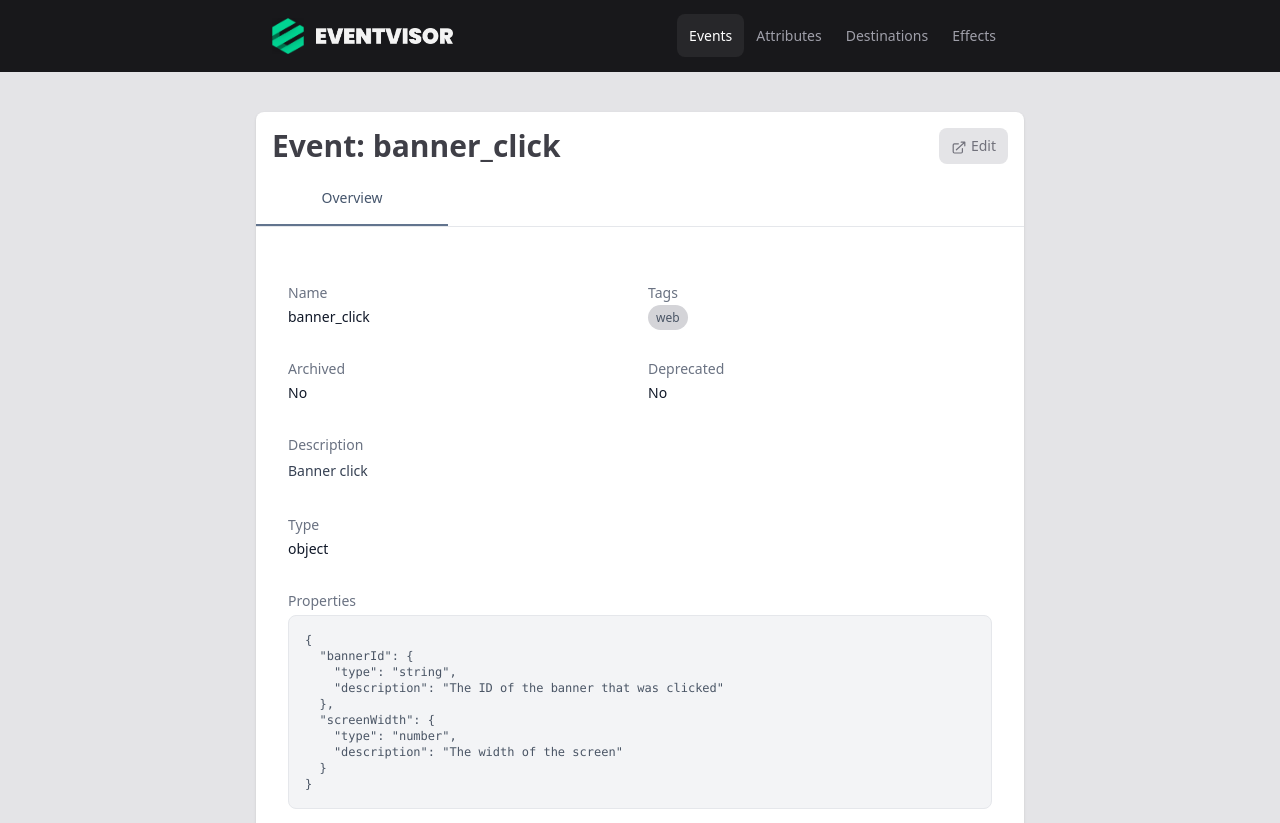
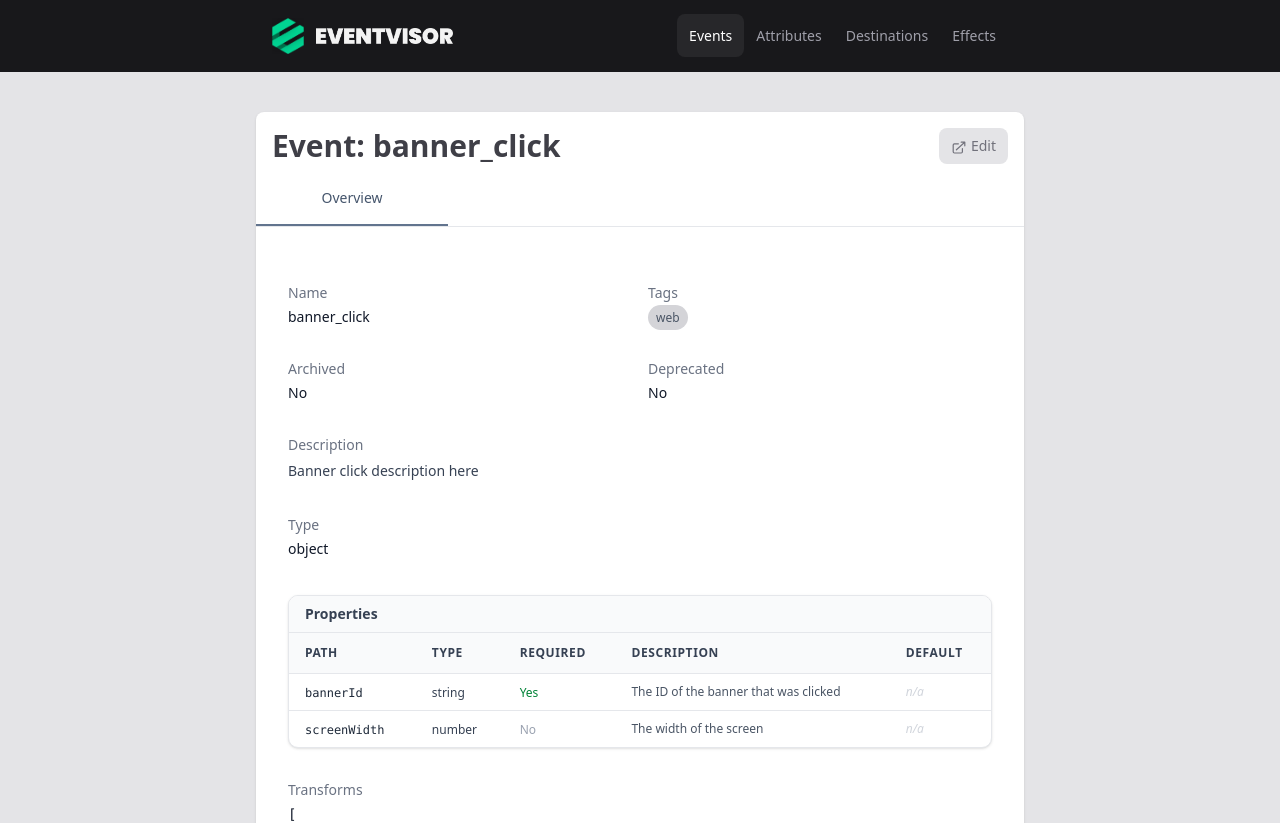
Before and after one commit to eventvisor/eventvisor, a React (Vite) app in the folder packages/catalog/: page /#/events/banner_click in a window 1280 px wide. Shown: the top 823 px of the page. Built offline with nearby package versions, Linux system fonts and the light colour scheme.

Commit message:
feat: properties table in catalog (#25)

```diff
--- a/packages/catalog/public/catalog.json
+++ b/packages/catalog/public/catalog.json
@@ -1,9 +1,9 @@
 {
   "links": {
-    "attribute": "https://github.com/eventvisor/eventvisor/blob/catalog/projects/project-1/attributes/{{name}}.yml",
-    "event": "https://github.com/eventvisor/eventvisor/blob/catalog/projects/project-1/events/{{name}}.yml",
-    "destination": "https://github.com/eventvisor/eventvisor/blob/catalog/projects/project-1/destinations/{{name}}.yml",
-    "effect": "https://github.com/eventvisor/eventvisor/blob/catalog/projects/project-1/effects/{{name}}.yml",
+    "attribute": "https://github.com/eventvisor/eventvisor/blob/catalog-attributes/projects/project-1/attributes/{{name}}.yml",
+    "event": "https://github.com/eventvisor/eventvisor/blob/catalog-attributes/projects/project-1/events/{{name}}.yml",
+    "destination": "https://github.com/eventvisor/eventvisor/blob/catalog-attributes/projects/project-1/destinations/{{name}}.yml",
+    "effect": "https://github.com/eventvisor/eventvisor/blob/catalog-attributes/projects/project-1/effects/{{name}}.yml",
     "commit": "https://github.com/eventvisor/eventvisor/commit/{{hash}}"
   },
   "projectConfig": { "tags": ["web", "mobile"] },
@@ -37,6 +37,37 @@
         "lastModified": {
           "commit": "2e90890",
           "timestamp": "2025-09-29T23:00:33+02:00",
+          "author": "Fahad Heylaal"
+        }
+      },
+      "testNested": {
+        "description": "Test nested attribute",
+        "tags": ["web"],
+        "type": "object",
+        "properties": {
+          "foo": { "type": "string" },
+          "user": {
+            "type": "object",
+            "properties": {
+              "id": { "type": "string", "description": "The user's ID" },
+              "name": { "type": "string", "description": "User's name" },
+              "address": {
+                "type": "object",
+                "properties": {
+                  "street": { "type": "string", "description": "User's street" },
+                  "city": { "type": "string", "description": "User's city" },
+                  "zip": { "type": "string", "description": "User's zip" },
+                  "country": { "type": "string", "description": "User's country" }
+                },
+                "required": ["street", "city", "country"]
+              }
+            }
+          }
+        },
+        "required": ["user"],
+        "lastModified": {
+          "commit": "b97d430",
+          "timestamp": "2025-10-28T22:40:20+01:00",
           "author": "Fahad Heylaal"
         }
       },
@@ -159,7 +190,7 @@
     },
     "events": {
       "banner_click": {
-        "description": "Banner click",
+        "description": "Banner click description here",
         "tags": ["web"],
         "type": "object",
         "properties": {
@@ -176,8 +207,8 @@
           }
         ],
         "lastModified": {
-          "commit": "2e90890",
-          "timestamp": "2025-09-29T23:00:33+02:00",
+          "commit": "30690e7",
+          "timestamp": "2025-10-19T23:42:22+02:00",
           "author": "Fahad Heylaal"
         }
       },
--- a/packages/catalog/src/blocks/page-attributes-view.tsx
+++ b/packages/catalog/src/blocks/page-attributes-view.tsx
@@ -59,18 +59,21 @@ export function DisplayAttributeOverview() {
           <dd className="mt-1 text-sm text-gray-900">{entity.type}</dd>
         </div>
 
-        <div className="col-span-2">
-          <dt className="text-sm font-medium text-gray-500">Properties</dt>
-          <dd className="mt-1 text-sm text-gray-900">
-            <Properties properties={entity.properties} required={entity.required} />
-          </dd>
-        </div>
+        {entity.properties && (
+          <div className="col-span-2">
+            <dd className="mt-1 text-sm text-gray-900">
+              <Properties schema={entity} />
+            </dd>
+          </div>
+        )}
 
         {entity.transforms && (
           <div className="col-span-2">
             <dt className="text-sm font-medium text-gray-500">Transforms</dt>
             <dd className="mt-1 text-sm text-gray-900">
-              <Properties properties={entity.transforms} />
+              <pre>
+                <code>{JSON.stringify(entity.transforms, null, 2)}</code>
+              </pre>
             </dd>
           </div>
         )}
@@ -79,7 +82,9 @@ export function DisplayAttributeOverview() {
           <div className="col-span-2">
             <dt className="text-sm font-medium text-gray-500">Persist</dt>
             <dd className="mt-1 text-sm text-gray-900">
-              <Properties properties={entity.persist} />
+              <pre>
+                <code>{JSON.stringify(entity.persist, null, 2)}</code>
+              </pre>
             </dd>
           </div>
         )}
--- a/packages/catalog/src/blocks/page-events-view.tsx
+++ b/packages/catalog/src/blocks/page-events-view.tsx
@@ -60,9 +60,8 @@ export function DisplayEventOverview() {
         </div>
 
         <div className="col-span-2">
-          <dt className="text-sm font-medium text-gray-500">Properties</dt>
           <dd className="mt-1 text-sm text-gray-900">
-            <Properties properties={entity.properties} required={entity.required} />
+            <Properties schema={entity} />
           </dd>
         </div>
 
@@ -70,7 +69,9 @@ export function DisplayEventOverview() {
           <div className="col-span-2">
             <dt className="text-sm font-medium text-gray-500">Conditions</dt>
             <dd className="mt-1 text-sm text-gray-900">
-              <Properties properties={entity.conditions} />
+              <pre>
+                <code>{JSON.stringify(entity.conditions, null, 2)}</code>
+              </pre>
             </dd>
           </div>
         )}
@@ -79,7 +80,9 @@ export function DisplayEventOverview() {
           <div className="col-span-2">
             <dt className="text-sm font-medium text-gray-500">Sample</dt>
             <dd className="mt-1 text-sm text-gray-900">
-              <Properties properties={entity.sample} />
+              <pre>
+                <code>{JSON.stringify(entity.sample, null, 2)}</code>
+              </pre>
             </dd>
           </div>
         )}
@@ -88,7 +91,9 @@ export function DisplayEventOverview() {
           <div className="col-span-2">
             <dt className="text-sm font-medium text-gray-500">Transforms</dt>
             <dd className="mt-1 text-sm text-gray-900">
-              <Properties properties={entity.transforms} />
+              <pre>
+                <code>{JSON.stringify(entity.transforms, null, 2)}</code>
+              </pre>
             </dd>
           </div>
         )}
@@ -97,7 +102,9 @@ export function DisplayEventOverview() {
           <div className="col-span-2">
             <dt className="text-sm font-medium text-gray-500">Destination overrides</dt>
             <dd className="mt-1 text-sm text-gray-900">
-              <Properties properties={entity.destinations} />
+              <pre>
+                <code>{JSON.stringify(entity.destinations, null, 2)}</code>
+              </pre>
             </dd>
           </div>
         )}
--- a/packages/catalog/src/blocks/properties.tsx
+++ b/packages/catalog/src/blocks/properties.tsx
@@ -1,12 +1,170 @@
 import React from "react";
 
-// @TODO: Improve the display of the properties
-export function Properties(props: any) {
-  const { properties } = props;
+type PropertyInfo = {
+  path: string;
+  type: string;
+  required: boolean;
+  description?: string;
+  default?: any;
+};
+
+function flattenSchemaProperties(schema: any, basePath: string = ""): PropertyInfo[] {
+  let results: PropertyInfo[] = [];
+  if (!schema || typeof schema !== "object") return results;
+
+  if (schema.type === "object" && schema.properties && typeof schema.properties === "object") {
+    const keys = Object.keys(schema.properties);
+    for (const key of keys) {
+      const propSchema = schema.properties[key];
+      // A property is required if it's listed in the current schema's required array
+      const isRequired = (schema.required || []).includes(key);
+      const fullPath = basePath ? `${basePath}.${key}` : key;
+
+      if (
+        propSchema.type === "object" &&
+        propSchema.properties &&
+        typeof propSchema.properties === "object"
+      ) {
+        // Add the intermediate object path if it has properties
+        results.push({
+          path: fullPath,
+          type: "object",
+          required: isRequired,
+          description: propSchema.description,
+          default: propSchema.default,
+        });
+
+        // Recursively flatten nested objects
+        results = results.concat(flattenSchemaProperties(propSchema, fullPath));
+      } else if (propSchema.type === "array" && propSchema.items) {
+        // Show the type as array of type if it's an array
+        let itemType = "";
+        if (propSchema.items.type) {
+          itemType = propSchema.items.type;
+        } else if (propSchema.items.$ref) {
+          itemType = propSchema.items.$ref;
+        } else if (propSchema.items) {
+          itemType = "object";
+        }
+        results.push({
+          path: fullPath,
+          type: `array of ${itemType}`,
+          required: isRequired,
+          description: propSchema.description,
+          default: propSchema.default,
+        });
+
+        // If array items are objects with properties, also flatten them:
+        if (propSchema.items && propSchema.items.type === "object" && propSchema.items.properties) {
+          results = results.concat(flattenSchemaProperties(propSchema.items, `${fullPath}[]`));
+        }
+      } else {
+        // Leaf property
+        results.push({
+          path: fullPath,
+          type: propSchema.type || "any",
+          required: isRequired,
+          description: propSchema.description,
+          default: propSchema.default,
+        });
+      }
+    }
+  }
+  return results;
+}
+
+export const PropertiesTable: React.FC<{ schema: any }> = ({ schema }) => {
+  const properties = flattenSchemaProperties(schema);
+
+  if (!schema || !schema.properties || Object.keys(schema.properties).length === 0) {
+    return (
+      <div className="flex items-center justify-center p-8 bg-gray-50 rounded-xl border-2 border-dashed border-gray-200">
+        <div className="text-center">
+          <div className="text-gray-400 text-4xl mb-2">📋</div>
+          <p className="text-gray-500 text-sm font-medium">No properties defined</p>
+        </div>
+      </div>
+    );
+  }
 
   return (
-    <pre className="bg-gray-100 p-4 rounded-md font-mono text-xs text-gray-600 border border-gray-200">
-      <code>{JSON.stringify(properties, null, 2)}</code>
-    </pre>
+    <div className="bg-white rounded-lg border border-gray-200 shadow-sm overflow-hidden">
+      {/* Table Header */}
+      <div className="bg-gray-50 px-4 py-2 border-b border-gray-200">
+        <h3 className="text-sm font-semibold text-gray-700">Properties</h3>
+      </div>
+
+      {/* Table */}
+      <div className="overflow-x-auto">
+        <table className="w-full">
+          <thead className="bg-gray-50 border-b border-gray-200">
+            <tr>
+              <th className="text-left px-4 py-3 text-xs font-semibold text-gray-700 uppercase tracking-wider">
+                Path
+              </th>
+              <th className="text-left px-4 py-3 text-xs font-semibold text-gray-700 uppercase tracking-wider">
+                Type
+              </th>
+              <th className="text-left px-4 py-3 text-xs font-semibold text-gray-700 uppercase tracking-wider">
+                Required
+              </th>
+              <th className="text-left px-4 py-3 text-xs font-semibold text-gray-700 uppercase tracking-wider">
+                Description
+              </th>
+              <th className="text-left px-4 py-3 text-xs font-semibold text-gray-700 uppercase tracking-wider">
+                Default
+              </th>
+            </tr>
+          </thead>
+          <tbody className="divide-y divide-gray-200">
+            {properties.map((prop) => {
+              return (
+                <tr key={prop.path} className="hover:bg-gray-50 transition-colors">
+                  <td className="px-4 py-2">
+                    <code className="text-xs font-mono text-gray-800">{prop.path}</code>
+                  </td>
+                  <td className="px-4 py-2">
+                    <span className="text-xs text-gray-700">{prop.type}</span>
+                  </td>
+                  <td className="px-4 py-2">
+                    {prop.required ? (
+                      <span className="text-xs text-green-700 font-medium">Yes</span>
+                    ) : (
+                      <span className="text-xs text-gray-400">No</span>
+                    )}
+                  </td>
+                  <td className="px-4 py-2">
+                    <div className="text-xs text-gray-600">
+                      {prop.description ? (
+                        <span>{prop.description}</span>
+                      ) : (
+                        <span className="text-gray-300 italic">n/a</span>
+                      )}
+                    </div>
+                  </td>
+                  <td className="px-4 py-2">
+                    <div className="text-xs text-gray-600">
+                      {prop.default !== undefined ? (
+                        <code className="bg-gray-100 px-1 py-0.5 rounded text-xs">
+                          {typeof prop.default === "string"
+                            ? `"${prop.default}"`
+                            : String(prop.default)}
+                        </code>
+                      ) : (
+                        <span className="text-gray-300 italic">n/a</span>
+                      )}
+                    </div>
+                  </td>
+                </tr>
+              );
+            })}
+          </tbody>
+        </table>
+      </div>
+    </div>
   );
+};
+
+export function Properties({ schema }: { schema: any }) {
+  return <PropertiesTable schema={schema} />;
 }
```
Also changed, not shown: packages/catalog/src/blocks/page-destinations-view.tsx (+9 -4 lines), packages/catalog/src/blocks/page-effects-view.tsx (+15 -6 lines), 1 other file (tests, documents, lock files or other folders).
